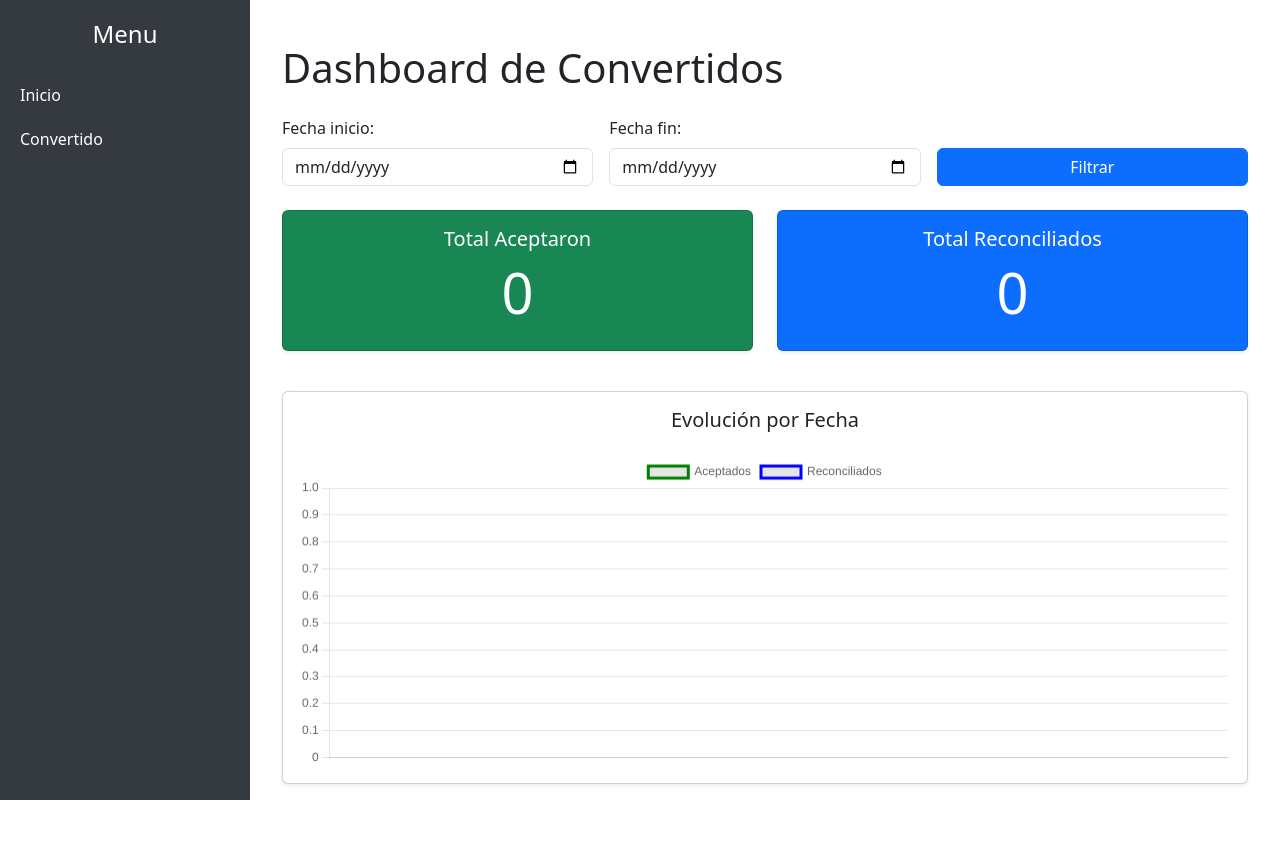
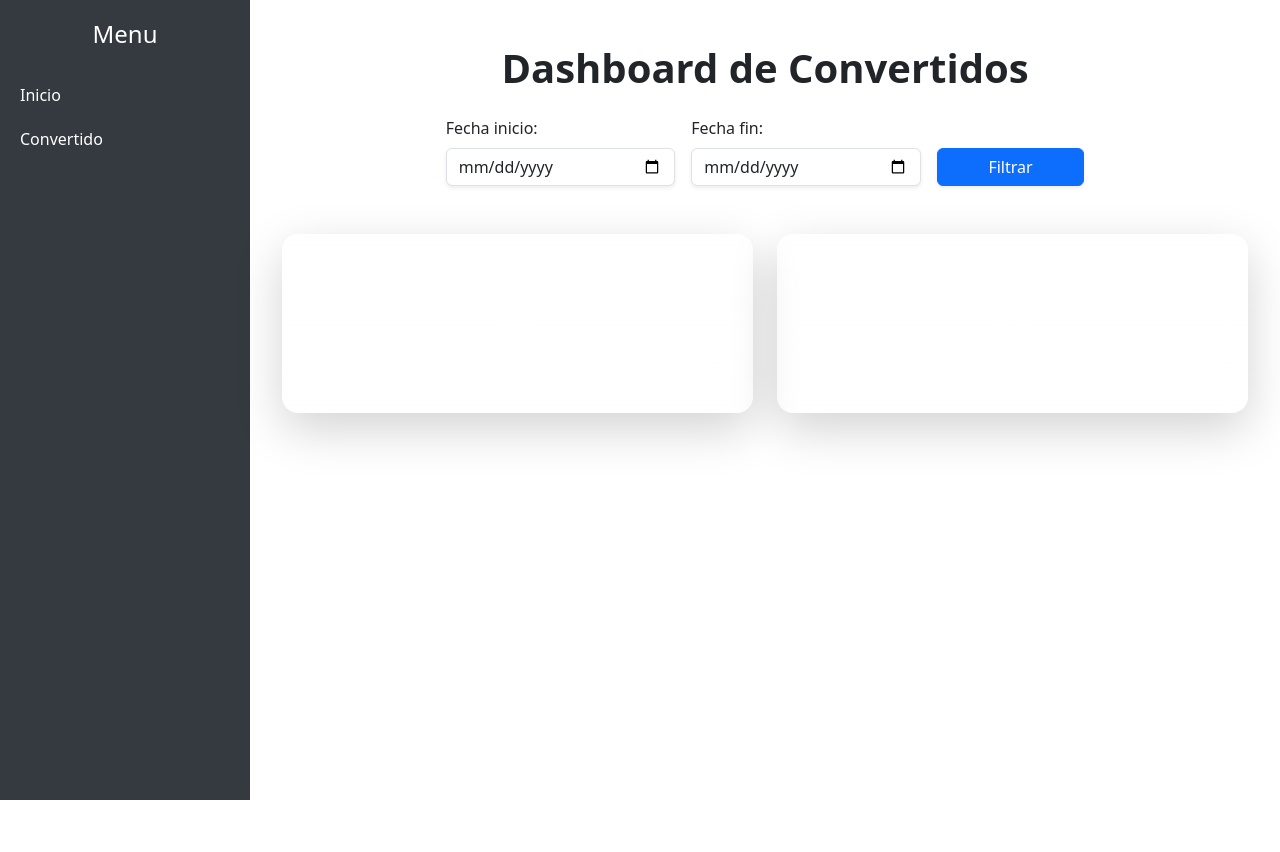
Before and after one commit to jrdar1993/Evang, a Flask app: page / in a window 1280 px wide. After the commit the page ends 800 px from the top, so only its background shows below. Run offline with Flask 2, Linux system fonts and the light colour scheme; data that the repository does not hold is empty.

Commit message:
Update dashboard.html

```diff
--- a/templates/dashboard.html
+++ b/templates/dashboard.html
@@ -2,89 +2,41 @@
 
 {% block content %}
 <div class="container mt-4">
-    <h1 class="mb-4">Dashboard de Convertidos</h1>
+    <h1 class="mb-4 text-center fw-bold">Dashboard de Convertidos</h1>
 
     <!-- FILTRO POR FECHAS -->
-    <form method="get" class="row g-3 mb-4">
-        <div class="col-md-4">
+    <form method="get" class="row g-3 mb-5 justify-content-center">
+        <div class="col-md-3">
             <label for="fecha_inicio" class="form-label">Fecha inicio:</label>
-            <input type="date" class="form-control" name="fecha_inicio" id="fecha_inicio" value="{{ fecha_inicio }}">
+            <input type="date" class="form-control shadow-sm" name="fecha_inicio" id="fecha_inicio" value="{{ fecha_inicio }}">
         </div>
-        <div class="col-md-4">
+        <div class="col-md-3">
             <label for="fecha_fin" class="form-label">Fecha fin:</label>
-            <input type="date" class="form-control" name="fecha_fin" id="fecha_fin" value="{{ fecha_fin }}">
+            <input type="date" class="form-control shadow-sm" name="fecha_fin" id="fecha_fin" value="{{ fecha_fin }}">
         </div>
-        <div class="col-md-4 align-self-end">
-            <button type="submit" class="btn btn-primary w-100">Filtrar</button>
+        <div class="col-md-2 align-self-end">
+            <button type="submit" class="btn btn-primary w-100 shadow-sm">Filtrar</button>
         </div>
     </form>
 
-    <!-- CARDS DE TOTALES -->
-    <div class="row mb-4">
-        <div class="col-md-6">
-            <div class="card text-white bg-success mb-3 shadow-sm">
-                <div class="card-body text-center">
-                    <h5 class="card-title">Total Aceptaron</h5>
-                    <h2 class="display-4">{{ totales.total_aceptados or 0 }}</h2>
+    <!-- CARDS MODERNOS -->
+    <div class="row text-center">
+        <div class="col-md-6 mb-4">
+            <div class="card border-0 shadow-lg rounded-4 bg-gradient" style="background: linear-gradient(135deg, #28a745, #218838); color: white;">
+                <div class="card-body py-4">
+                    <h4 class="card-title fw-bold mb-2">Total Aceptaron</h4>
+                    <h1 class="display-2">{{ totales.total_aceptados or 0 }}</h1>
                 </div>
             </div>
         </div>
-        <div class="col-md-6">
-            <div class="card text-white bg-primary mb-3 shadow-sm">
-                <div class="card-body text-center">
-                    <h5 class="card-title">Total Reconciliados</h5>
-                    <h2 class="display-4">{{ totales.total_reconciliados or 0 }}</h2>
+        <div class="col-md-6 mb-4">
+            <div class="card border-0 shadow-lg rounded-4 bg-gradient" style="background: linear-gradient(135deg, #007bff, #0056b3); color: white;">
+                <div class="card-body py-4">
+                    <h4 class="card-title fw-bold mb-2">Total Reconciliados</h4>
+                    <h1 class="display-2">{{ totales.total_reconciliados or 0 }}</h1>
                 </div>
             </div>
         </div>
     </div>
-
-    <!-- GRÁFICA DE EVOLUCIÓN -->
-    <div class="card shadow-sm mb-5">
-        <div class="card-body">
-            <h5 class="card-title mb-4 text-center">Evolución por Fecha</h5>
-            <canvas id="evolucionChart" height="100"></canvas>
-        </div>
-    </div>
 </div>
-
-<!-- CHART JS -->
-<script src="https://cdn.jsdelivr.net/npm/chart.js"></script>
-<script>
-    const fechas = {{ chart_data.fechas|tojson }};
-    const aceptados = {{ chart_data.aceptados|tojson }};
-    const reconciliados = {{ chart_data.reconciliados|tojson }};
-
-    const ctx = document.getElementById('evolucionChart').getContext('2d');
-    const chart = new Chart(ctx, {
-        type: 'line',
-        data: {
-            labels: fechas,
-            datasets: [
-                {
-                    label: 'Aceptados',
-                    data: aceptados,
-                    borderColor: 'green',
-                    tension: 0.3,
-                    fill: false
-                },
-                {
-                    label: 'Reconciliados',
-                    data: reconciliados,
-                    borderColor: 'blue',
-                    tension: 0.3,
-                    fill: false
-                }
-            ]
-        },
-        options: {
-            responsive: true,
-            plugins: {
-                legend: {
-                    position: 'top'
-                }
-            }
-        }
-    });
-</script>
 {% endblock %}
```
